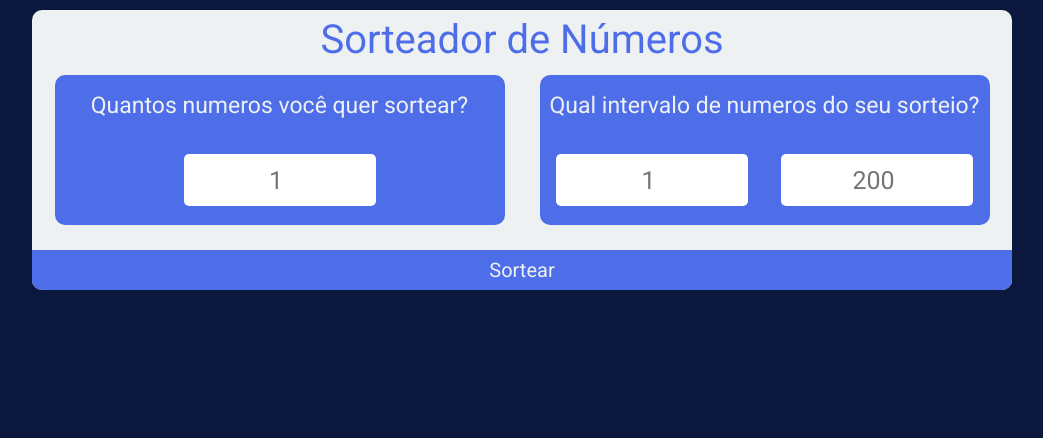
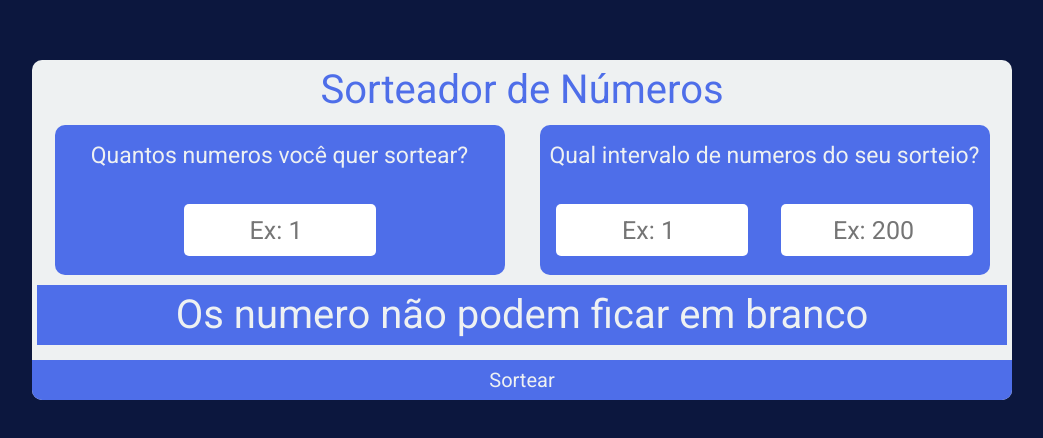
Before and after one commit to thiagolemosdev/sorteio, a plain HTML site: page index.html in a window 1280 px wide. Both pictures are taken after a click on the button "Sortear". Shown: the whole page, without its empty margins (118-1161 px from the left). Drawn offline with Linux system fonts and the light colour scheme.

Commit message:
Finalizado

```diff
--- a/index.html
+++ b/index.html
@@ -27,18 +27,19 @@
     <div class="input">
       <div class="quantidade">
         <label for="">Quantos numeros você quer sortear?</label>
-        <input type="number" placeholder="1" class="quantidade-numeros">
+        <input type="number" placeholder="Ex: 1" class="quantidade-numeros">
       </div>
       <div class="numeros">
         <label for="">Qual intervalo de numeros do seu sorteio?</label>
         <div>
-          <input type="number" placeholder="1" class="min">
-          <input type="number" placeholder="200" class="max">
+          <input type="number" placeholder="Ex: 1" class="min">
+          <input type="number" placeholder="Ex: 200" class="max">
         </div>
       </div>
     </div>
 
     <div class="resultado">
+
     </div>
     <button class="sortear">Sortear</button>
   </div>
--- a/js/main.js
+++ b/js/main.js
@@ -1,11 +1,16 @@
 (function () {
-  const botaoSortear = document.querySelector(".sortear");
+  const invalido = () => {
+    const div = document.querySelector(".resultado");
+    const h1 = document.createElement("h1");
+    h1.innerHTML = `Os numero não podem ficar em branco`;
+    div.appendChild(h1);
+  };
 
   const resultado = (min, max, i) => {
     const numSorteado = Math.floor(Math.random() * (max - min) + min);
     const div = document.querySelector(".resultado");
     const p = document.createElement("p");
-    p.innerHTML= `<p>${i+1}˚ Sorteado <span>${numSorteado}</span> </p>`
+    p.innerHTML = `${i + 1}˚ Sorteado <span>${numSorteado}</span>`;
     // `<p>${i++}˚ Sorteado <span>${numSorteado}</span> </p>`
     div.appendChild(p);
   };
@@ -18,9 +23,22 @@
       const quantidadeNumerosSorteados = Number(
         document.querySelector(".quantidade-numeros").value
       );
-      for (var i = 0; i !== quantidadeNumerosSorteados; i++) {
-        resultado(numeroMinimoSorteio, numeroMaximoSorteio, i);
+      if (
+        numeroMaximoSorteio === "" ||
+        numeroMinimoSorteio === "" ||
+        quantidadeNumerosSorteados === ""
+      ) {
+        invalido();
+      } else {
+        const div = document.querySelector(".resultado");
+        div.innerHTML = "";
+        for (var i = 0; i !== quantidadeNumerosSorteados; i++) {
+          resultado(numeroMinimoSorteio, numeroMaximoSorteio, i);
+        }
       }
+      document.querySelector(".min").value = "";
+      document.querySelector(".max").value = "";
+      document.querySelector(".quantidade-numeros").value = "";
     }
   });
 })();
--- a/styles/style.css
+++ b/styles/style.css
@@ -26,7 +26,7 @@ div.container {
   background-color: var(--second-color);
   width: 980px;
   margin: auto;
-  margin-top: 10px;
+  margin-top: 60px;
   border-radius: 10px;
   /* padding: 20px; */
 }
@@ -138,3 +138,9 @@ div.resultado p span {
   text-align: center;
   font-size: 20px;
 }
+
+div.resultado h1{
+  width: 100%;
+  color: var(--second-color);
+  background-color: var(--primary-color);
+}
```
Also changed, not shown: 1 other file.
